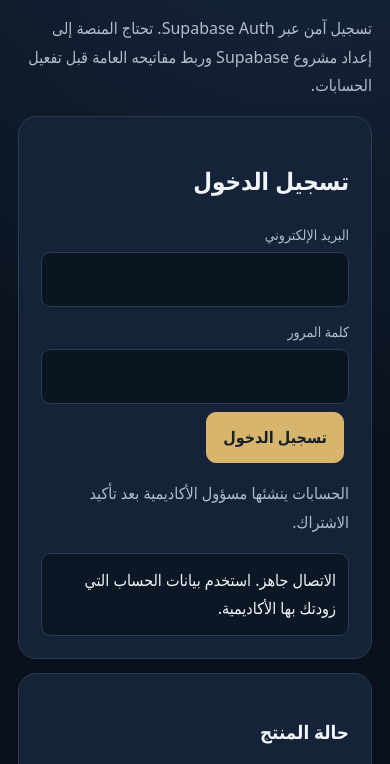
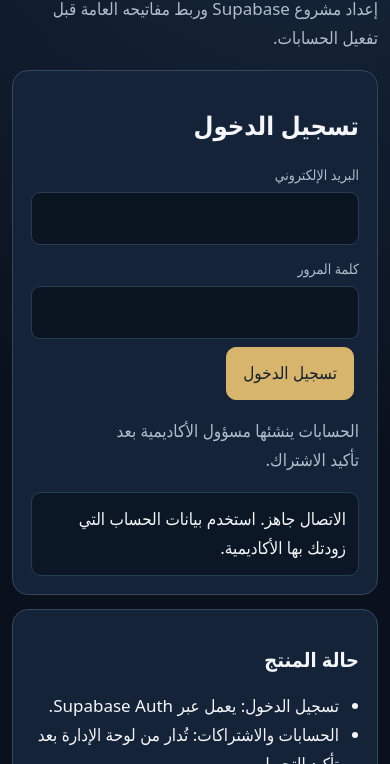
Before and after one commit to 72miid/masar-trading-academy, a plain HTML site: page account.html in a window 390 px wide. Shown: the part 213-977 px from the top of the page. Drawn offline with Linux system fonts and the light colour scheme.

Commit message:
Apply responsive design system to account

```diff
--- a/account.html
+++ b/account.html
@@ -6,6 +6,7 @@
 <style>
 :root{color-scheme:dark;--bg:#0a111d;--panel:#152338;--line:#2a3c53;--gold:#d8b56c;--text:#f2f5fa;--muted:#b0bdcc;--green:#72d1aa;--red:#f29b91}*{box-sizing:border-box}body{margin:0;background:radial-gradient(circle at 80% 0%,#182a40,#0a111d 42rem);color:var(--text);font-family:system-ui,-apple-system,"Segoe UI",Tahoma,sans-serif;line-height:1.8}.wrap{max-width:760px;margin:40px auto;padding:0 18px}.panel{background:var(--panel);border:1px solid var(--line);border-radius:18px;padding:22px;margin:14px 0}.brand{color:var(--gold);font-weight:900;letter-spacing:2px}.muted,.hint{color:var(--muted)}label{display:block;margin:12px 0 5px;color:var(--muted);font-size:14px}input{width:100%;padding:12px;border-radius:9px;border:1px solid var(--line);background:#0b1421;color:var(--text);font:inherit}button,.link{display:inline-block;padding:10px 16px;border-radius:10px;border:1px solid var(--gold);background:var(--gold);color:#17202b;font:inherit;font-weight:800;cursor:pointer;text-decoration:none;margin:8px 5px 0 0}.secondary{background:transparent;color:var(--gold)}button:disabled{opacity:.5;cursor:not-allowed}.status{padding:12px;border-radius:10px;background:#0c1725;border:1px solid var(--line);white-space:pre-wrap}.good{color:var(--green)}.bad{color:var(--red)}.hide{display:none!important}a{color:var(--gold)}small{color:var(--muted)}ul{padding-right:20px}
 </style>
+<link rel="stylesheet" href="./assets/masar-iphone-design.css">
 </head>
 <body><main class="wrap">
 <div class="brand">MASAR PRO</div><h1>حسابك في أكاديمية مسار</h1><p class="muted">تسجيل آمن عبر Supabase Auth. تحتاج المنصة إلى إعداد مشروع Supabase وربط مفاتيحه العامة قبل تفعيل الحسابات.</p>
```
